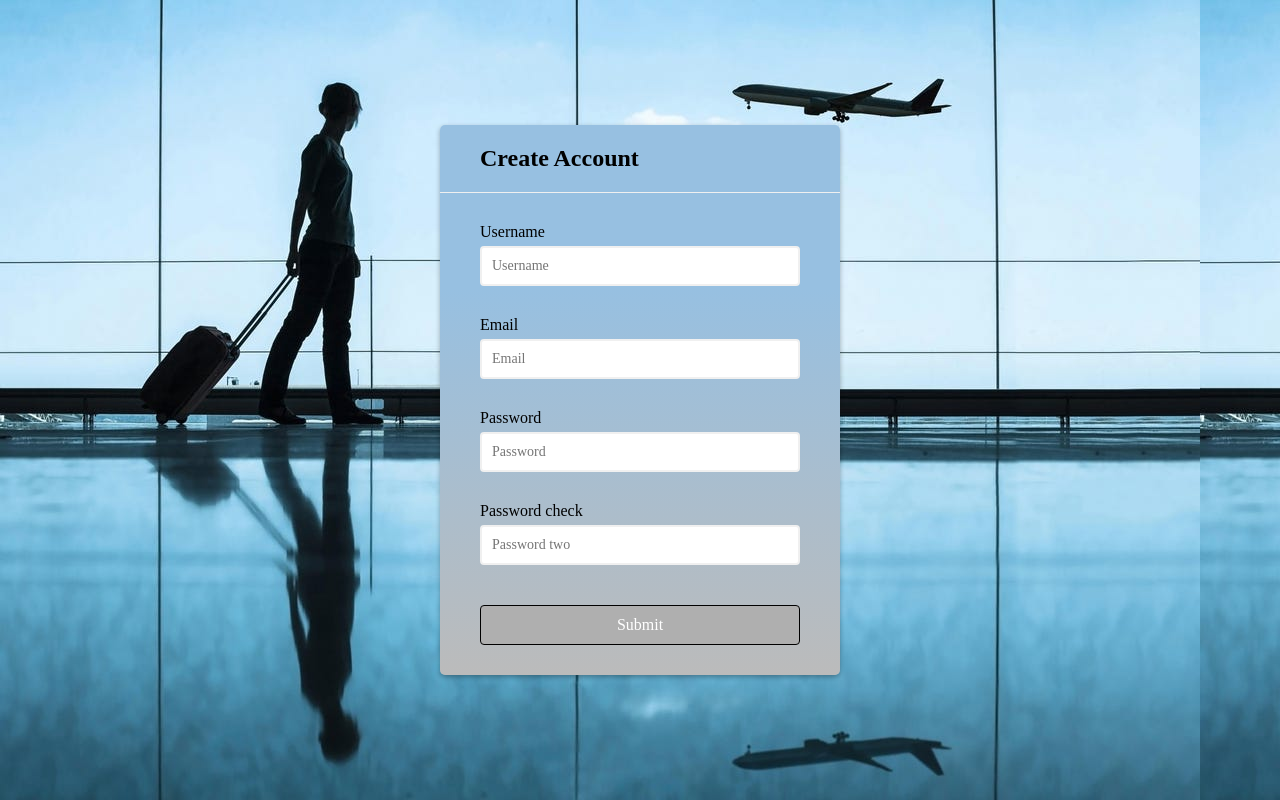
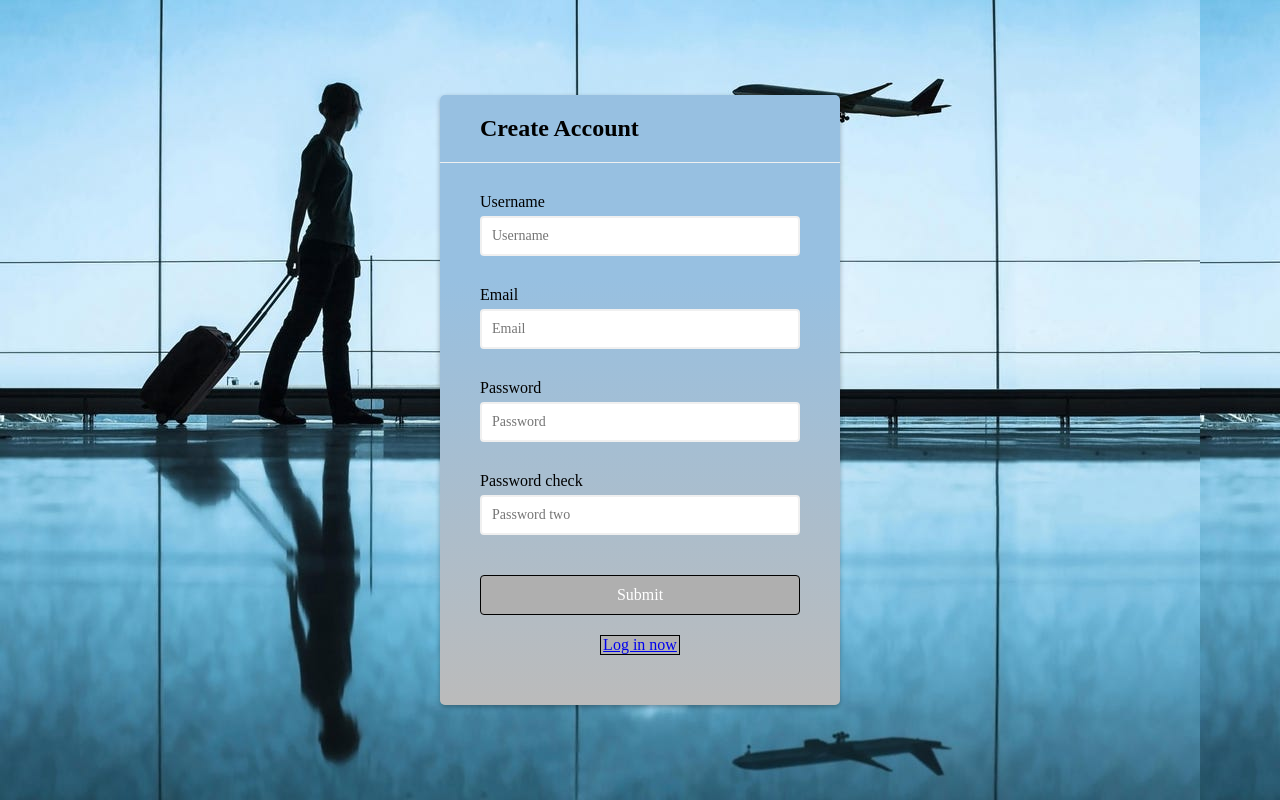
Before and after one commit to zeyn13/travelwebsite, a PHP site: page /register.html in a window 1280 px wide. Run offline with PHP 8.4, Linux system fonts and the light colour scheme; some web fonts are replaced.

Commit message:
minor changes to login and registration

```diff
--- a/login.css
+++ b/login.css
@@ -3,7 +3,7 @@
   padding: 0px;
 }
 body {
-    background-image: url('../travelwebsite/img/0.jpg');
+  background-image: url("../travelwebsite/img/0.jpg");
   text-align: center;
   padding: 180px;
   margin: 10px auto;
@@ -31,7 +31,7 @@ input {
   border-radius: 15px;
 }
 
-.buton:hover{
+.buton:hover {
   cursor: pointer;
   color: aquamarine;
 }
--- a/register.css
+++ b/register.css
@@ -1,13 +1,13 @@
-@import url('https://fonts.googleapis.com/css?family=Muli&display=swap');
-@import url('https://fonts.googleapis.com/css?family=Open+Sans:400,500&display=swap');
+@import url("https://fonts.googleapis.com/css?family=Muli&display=swap");
+@import url("https://fonts.googleapis.com/css?family=Open+Sans:400,500&display=swap");
 
 * {
   box-sizing: border-box;
 }
 
 body {
-    background-image: url('../travelwebsite/img/0.jpg');
-    font-family: 'Open Sans0, sans-serif';
+  background-image: url("../travelwebsite/img/0.jpg");
+  font-family: "Open Sans0, sans-serif";
   display: flex;
   align-items: center;
   justify-content: center;
@@ -112,3 +112,12 @@ body {
   margin-top: 20px;
   width: 100%;
 }
+
+.login {
+  border: 1px solid black;
+  display: block;
+  margin: 20px 120px;
+  text-align: center;
+  font-size: 16px;
+  background-color: rgb(178, 178, 178);
+}
--- a/register.html
+++ b/register.html
@@ -1,12 +1,11 @@
 <!DOCTYPE html>
 <html lang="en">
   <head>
-    <meta charset="UTF-8">
-    <meta http-equiv="X-UA-Compatible" content="IE=edge">
-    <meta name="viewport" content="width=device-width, initial-scale=1.0">
+    <meta charset="UTF-8" />
+    <meta http-equiv="X-UA-Compatible" content="IE=edge" />
+    <meta name="viewport" content="width=device-width, initial-scale=1.0" />
     <title>Register Form</title>
-    <link rel="stylesheet" href="register.css">
-    <link rel="stylesheet" href="register.js">
+    <link rel="stylesheet" href="register.css" />
   </head>
   <body>
     <div class="container">
@@ -16,45 +15,48 @@
       <form id="form" class="form">
         <div class="form-control">
           <label for="username">Username</label>
-                <input type="text" placeholder="Username" id="username">
+          <input type="text" placeholder="Username" id="username" />
           <i class="fas fa-check-circle"></i>
           <i class="fas fa-exclamation-circle"></i>
           <small>Error message</small>
         </div>
         <div class="form-control">
           <label for="username">Email</label>
-                <input type="email" placeholder="Email" id="email">
+          <input type="email" placeholder="Email" id="email" />
           <i class="fas fa-check-circle"></i>
           <i class="fas fa-exclamation-circle"></i>
           <small>Error message</small>
         </div>
         <div class="form-control">
           <label for="username">Password</label>
-                <input type="password" placeholder="Password" id="password">
+          <input type="password" placeholder="Password" id="password" />
           <i class="fas fa-check-circle"></i>
           <i class="fas fa-exclamation-circle"></i>
           <small>Error message</small>
         </div>
         <div class="form-control">
           <label for="username">Password check</label>
-                <input type="password" placeholder="Password two" id="password2">
+          <input type="password" placeholder="Password two" id="password2" />
           <i class="fas fa-check-circle"></i>
           <i class="fas fa-exclamation-circle"></i>
           <small>Error message</small>
         </div>
         <button>Submit</button>
+
+        <div class="login">
+          <a href="login.html">Log in now</a>
+        </div>
       </form>
     </div>
 
+    <script>
+      const form = document.getElementById("form");
+      const username = document.getElementById("username");
+      const email = document.getElementById("email");
+      const password = document.getElementById("password");
+      const password2 = document.getElementById("password2");
 
-    <script>
-        const form = document.getElementById('form');
-const username = document.getElementById('username');
-const email = document.getElementById('email');
-const password = document.getElementById('password');
-const password2 = document.getElementById('password2');
-
-form.addEventListener('submit', e => {
+      form.addEventListener("submit", (e) => {
         e.preventDefault();
 
         checkInputs();
@@ -67,52 +69,52 @@ function checkInputs() {
         const passwordValue = password.value.trim();
         const password2Value = password2.value.trim();
 
-	if(usernameValue === '') {
-		setErrorFor(username, 'Username cannot be blank');
+        if (usernameValue === "") {
+          setErrorFor(username, "Username cannot be blank");
         } else {
           setSuccessFor(username);
         }
 
-	if(emailValue === '') {
-		setErrorFor(email, 'Email cannot be blank');
+        if (emailValue === "") {
+          setErrorFor(email, "Email cannot be blank");
         } else if (!isEmail(emailValue)) {
-		setErrorFor(email, 'Not a valid email');
+          setErrorFor(email, "Not a valid email");
         } else {
           setSuccessFor(email);
         }
 
-	if(passwordValue === '') {
-		setErrorFor(password, 'Password cannot be blank');
+        if (passwordValue === "") {
+          setErrorFor(password, "Password cannot be blank");
         } else {
           setSuccessFor(password);
         }
 
-	if(password2Value === '') {
-		setErrorFor(password2, 'Password2 cannot be blank');
-	} else if(passwordValue !== password2Value) {
-		setErrorFor(password2, 'Passwords does not match');
-	} else{
+        if (password2Value === "") {
+          setErrorFor(password2, "Password2 cannot be blank");
+        } else if (passwordValue !== password2Value) {
+          setErrorFor(password2, "Passwords does not match");
+        } else {
           setSuccessFor(password2);
         }
       }
 
       function setErrorFor(input, message) {
         const formControl = input.parentElement;
-	const small = formControl.querySelector('small');
-	formControl.className = 'form-control error';
+        const small = formControl.querySelector("small");
+        formControl.className = "form-control error";
         small.innerText = message;
       }
 
       function setSuccessFor(input) {
         const formControl = input.parentElement;
-	formControl.className = 'form-control success';
+        formControl.className = "form-control success";
       }
 
       function isEmail(email) {
-	return /^(([^<>()\[\]\\.,;:\s@"]+(\.[^<>()\[\]\\.,;:\s@"]+)*)|(".+"))@((\[[0-9]{1,3}\.[0-9]{1,3}\.[0-9]{1,3}\.[0-9]{1,3}])|(([a-zA-Z\-0-9]+\.)+[a-zA-Z]{2,}))$/.test(email);
+        return /^(([^<>()\[\]\\.,;:\s@"]+(\.[^<>()\[\]\\.,;:\s@"]+)*)|(".+"))@((\[[0-9]{1,3}\.[0-9]{1,3}\.[0-9]{1,3}\.[0-9]{1,3}])|(([a-zA-Z\-0-9]+\.)+[a-zA-Z]{2,}))$/.test(
+          email
+        );
       }
     </script>
-
-
   </body>
 </html>
```
Also changed, not shown: login.html (+4 -5 lines), logout.html (added, +14 -0 lines). Lines whose indentation alone changed are shown as unchanged.
